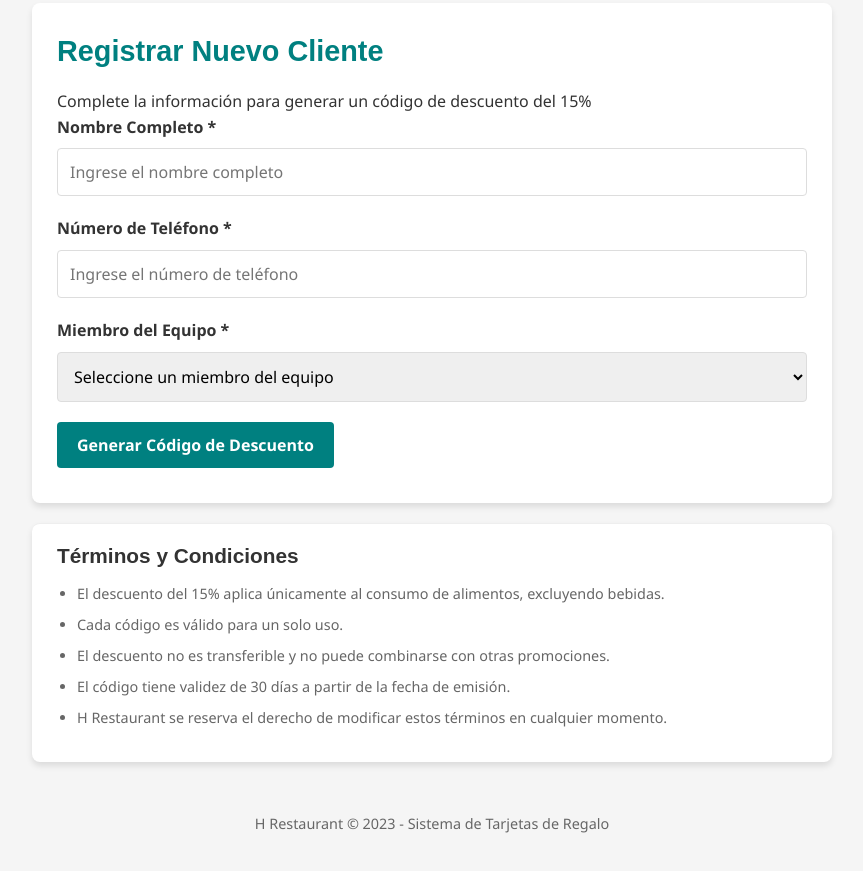
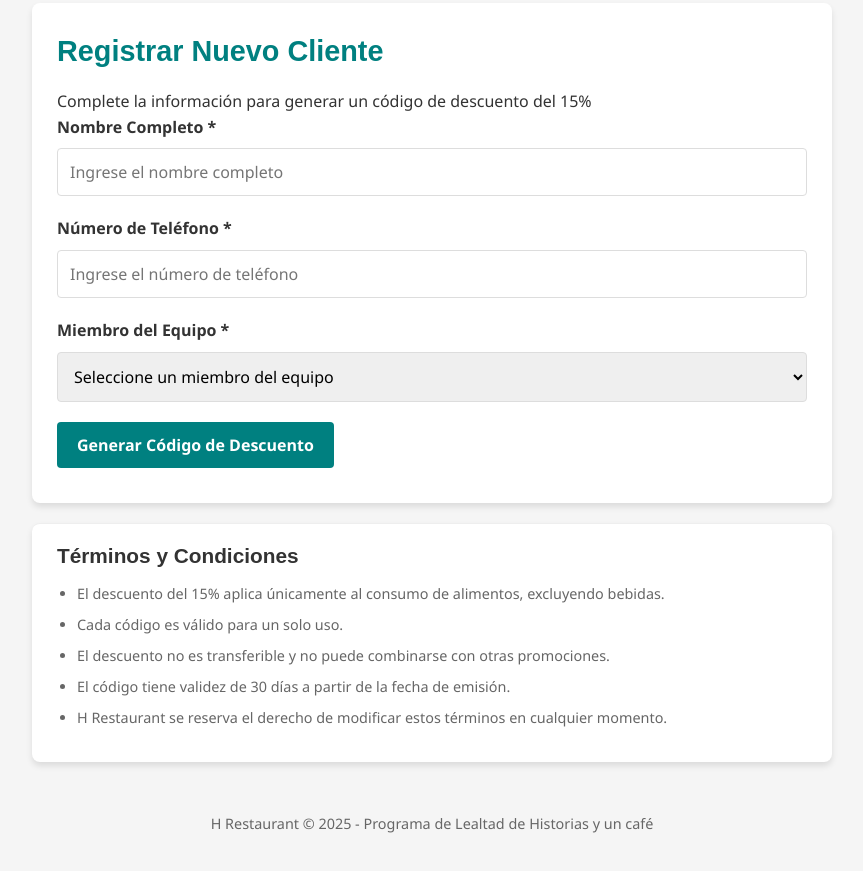
Before and after one commit to jqnovahub/h_rest_disc, a plain HTML site: page index.html in a window 1280 px wide. Shown: the part 436-1307 px from the top of the page, without its empty margins (208-1071 px from the left). Drawn offline with Linux system fonts and the light colour scheme.

Commit message:
index.html

```diff
--- a/index.html
+++ b/index.html
@@ -519,7 +519,7 @@ body {
         </div>
 
         <footer>
-            <p>H Restaurant &copy; 2023 - Sistema de Tarjetas de Regalo</p>
+            <p>H Restaurant &copy; 2025 - Programa de Lealtad de Historias y un café</p>
         </footer>
     </div>
 
```
